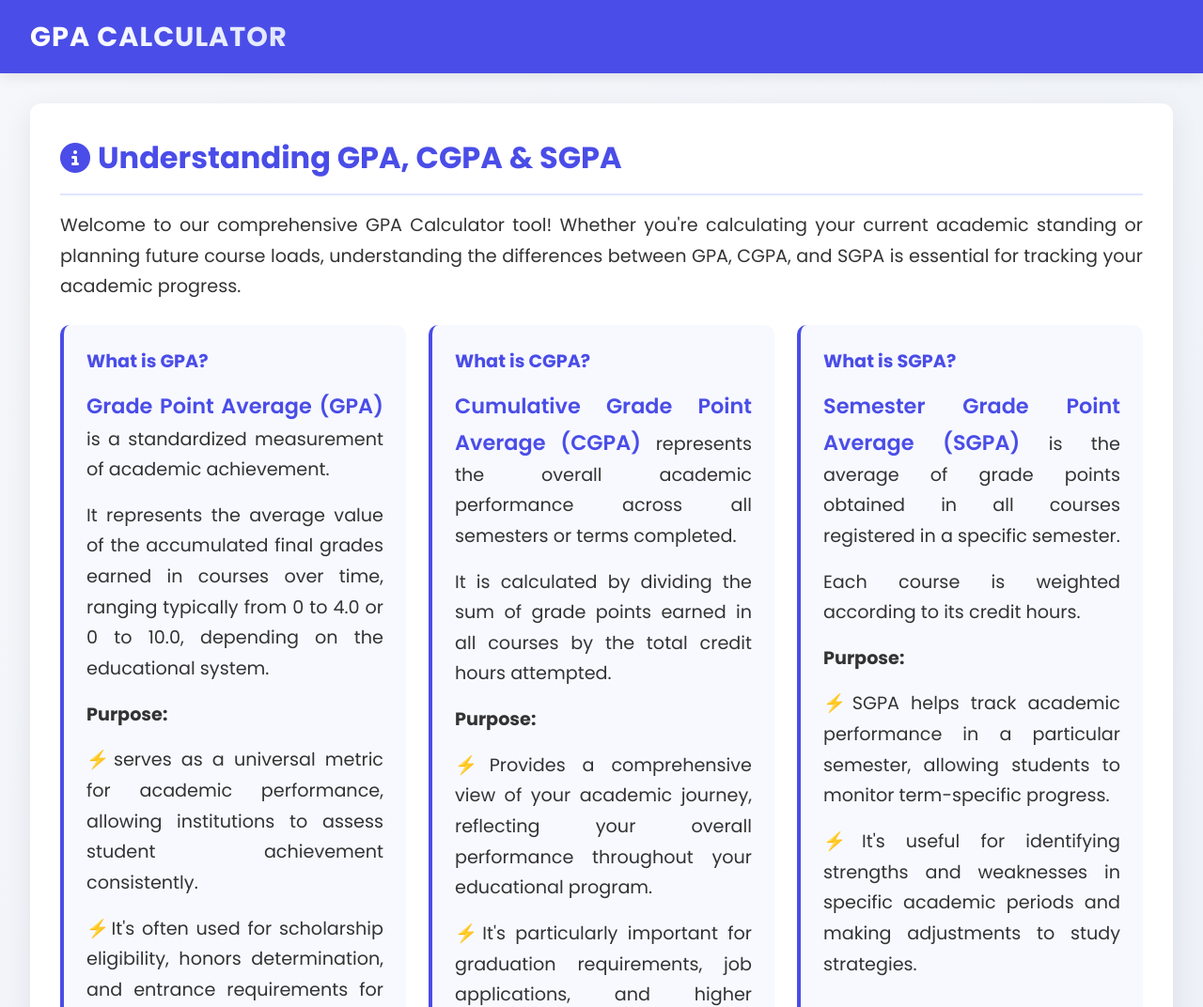
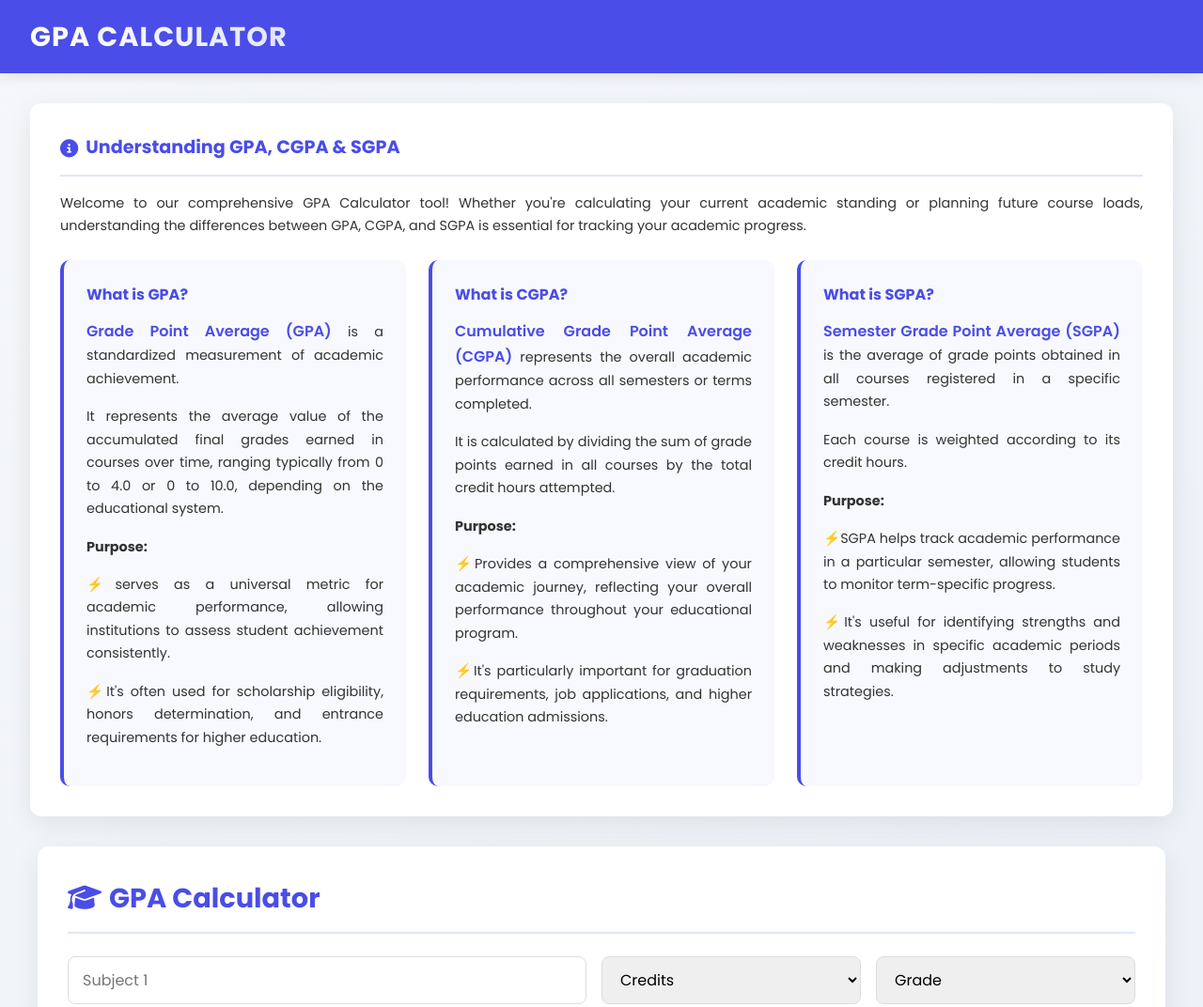
Before and after one commit to GD-125/GPA-Calculator, a plain HTML site: page index.html in a window 1280 px wide. Shown: the top 1072 px of the page at 94% size. Drawn offline with Linux system fonts and the light colour scheme.

Commit message:
Update style.css

```diff
--- a/style.css
+++ b/style.css
@@ -368,19 +368,19 @@ label {
 .intro-section h2 {
     color: #4a4de7;
     margin-bottom: 1rem;
-    font-size: 2rem;
+    font-size: 1.2rem;
 }
 
 .intro-section p {
     margin-bottom: 1rem;
     line-height: 1.7;
-    font-size: 1.2rem;
+    font-size: 0.9rem;
 }
 
 .intro-section .highlight {
     color: #4a4de7;
     font-weight: 600;
-    font-size: 1.4rem;
+    font-size: 1rem;
 }
 
 .info-cards {
@@ -406,7 +406,7 @@ label {
 .info-card h3 {
     color: #4a4de7;
     margin-bottom: 0.8rem;
-    font-size: 1.2rem;
+    font-size: 1rem;
 }
 
 /* Contact Section */
```
